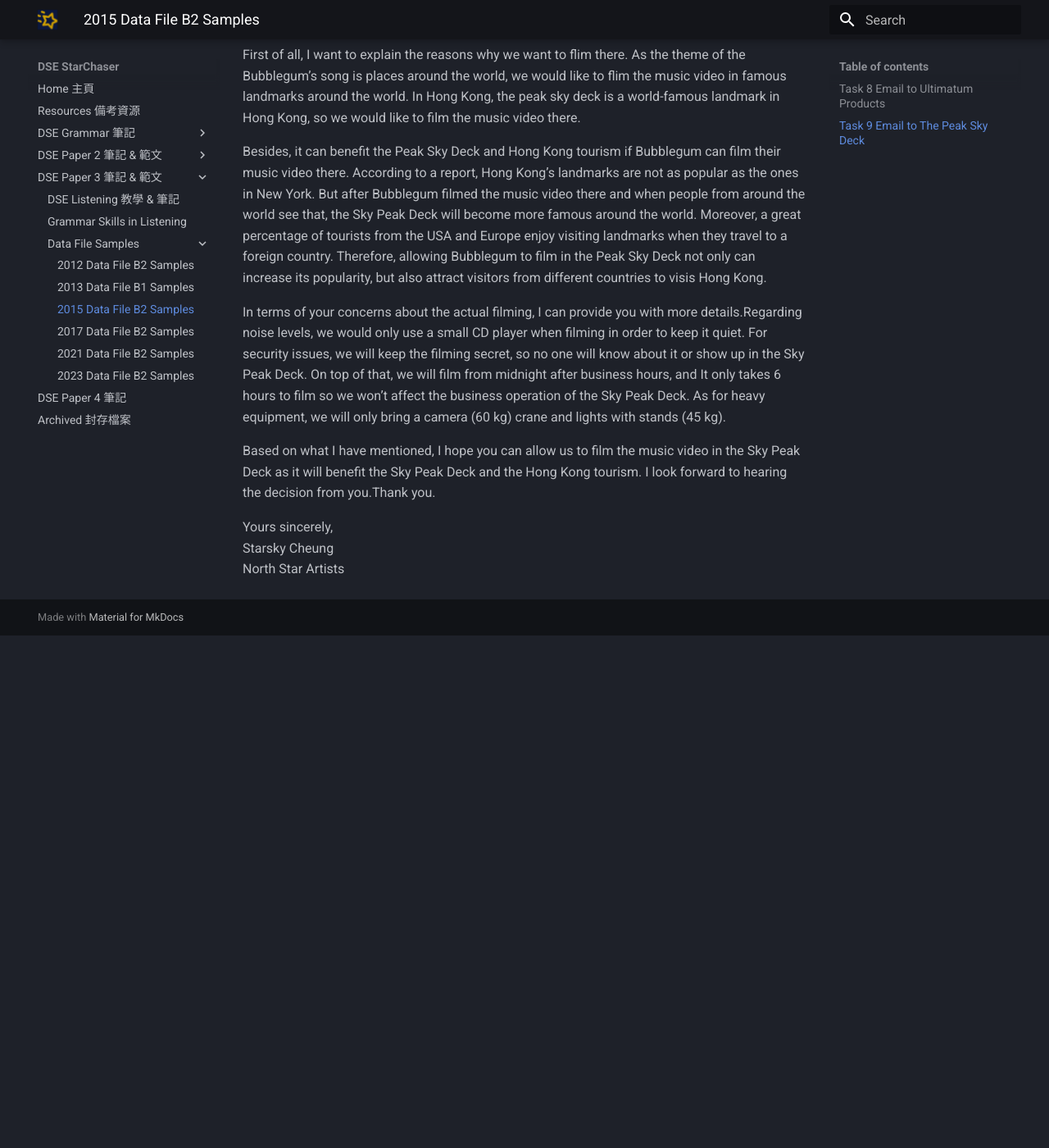
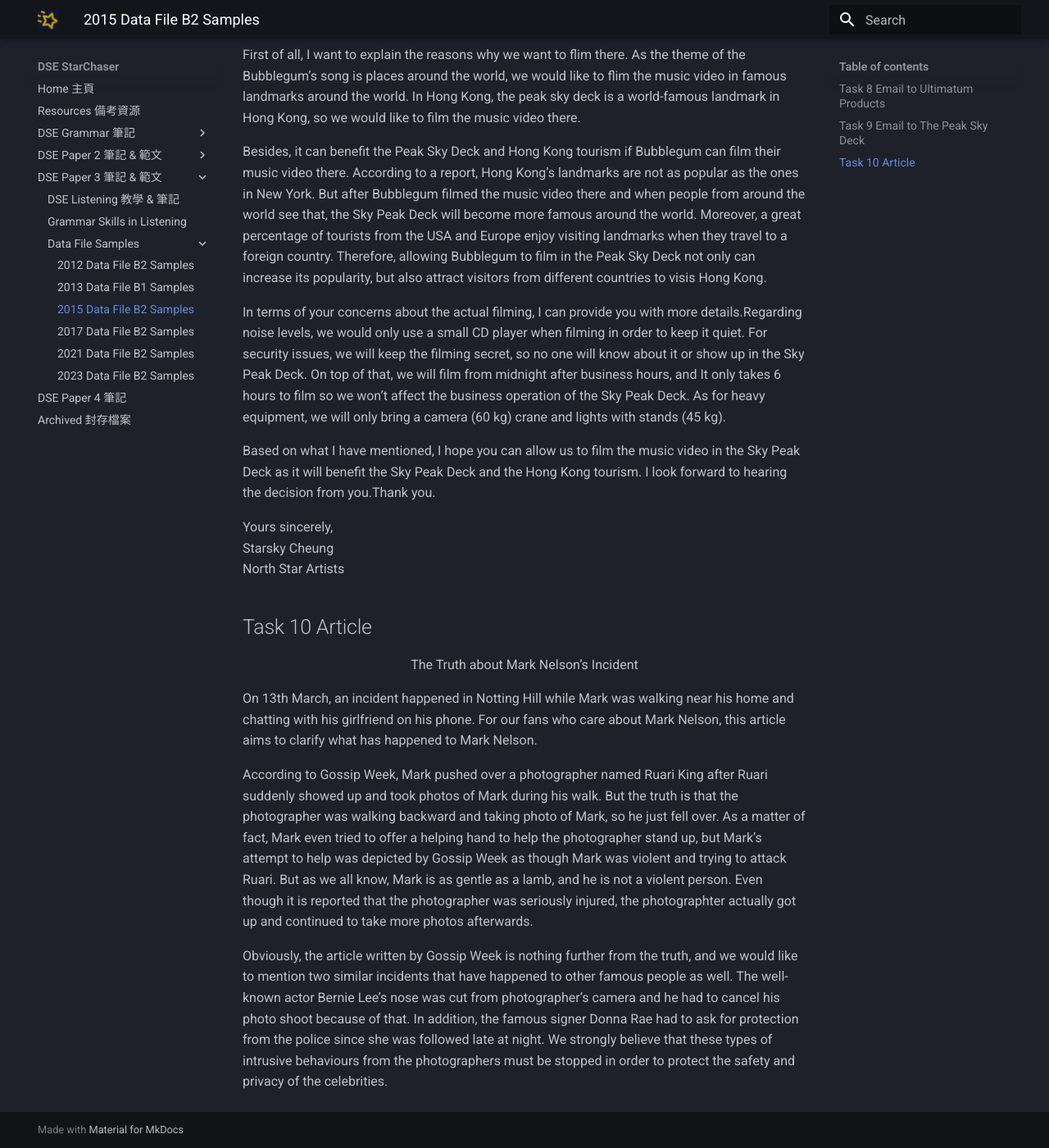
Before and after one commit to louiskwt/starchaser-portal, an MkDocs documentation site: the page built from docs/listening/samples/2015_df_b2_tasks.md, in a window 1280 px wide and 1400 px high, scrolled down 1093 px. Shown: the whole window at 82% size. Built offline with MkDocs 1.6.1 and Material for MkDocs 9.7.7, drawn with Linux system fonts in a browser that asks for light colours; before the commit the page ends 1868 px from its top, so only the background shows below that.

Commit message:
added 2015 df b2 task 10 sample

```diff
--- a/docs/listening/samples/2015_df_b2_tasks.md
+++ b/docs/listening/samples/2015_df_b2_tasks.md
@@ -39,3 +39,17 @@ Based on what I have mentioned, I hope you can allow us to film the music video
 Yours sincerely,<br/>
 Starsky Cheung<br/>
 North Star Artists
+
+## Task 10 Article
+
+<div align="center">
+
+The Truth about Mark Nelson’s Incident
+
+</div>
+
+On 13th March, an incident happened in Notting Hill while Mark was walking near his home and chatting with his girlfriend on his phone. For our fans who care about Mark Nelson, this article aims to clarify what has happened to Mark Nelson.
+
+According to Gossip Week, Mark pushed over a photographer named Ruari King after Ruari suddenly showed up and took photos of Mark during his walk. But the truth is that the photographer was walking backward and taking photo of Mark, so he just fell over. As a matter of fact, Mark even tried to offer a helping hand to help the photographer stand up, but Mark’s attempt to help was depicted by Gossip Week as though Mark was violent and trying to attack Ruari. But as we all know, Mark is as gentle as a lamb, and he is not a violent person. Even though it is reported that the photographer was seriously injured, the photographter actually got up and continued to take more photos afterwards.
+
+Obviously, the article written by Gossip Week is nothing further from the truth, and we would like to mention two similar incidents that have happened to other famous people as well. The well-known actor Bernie Lee’s nose was cut from photographer’s camera and he had to cancel his photo shoot because of that. In addition, the famous signer Donna Rae had to ask for protection from the police since she was followed late at night. We strongly believe that these types of intrusive behaviours from the photographers must be stopped in order to protect the safety and privacy of the celebrities.
```
